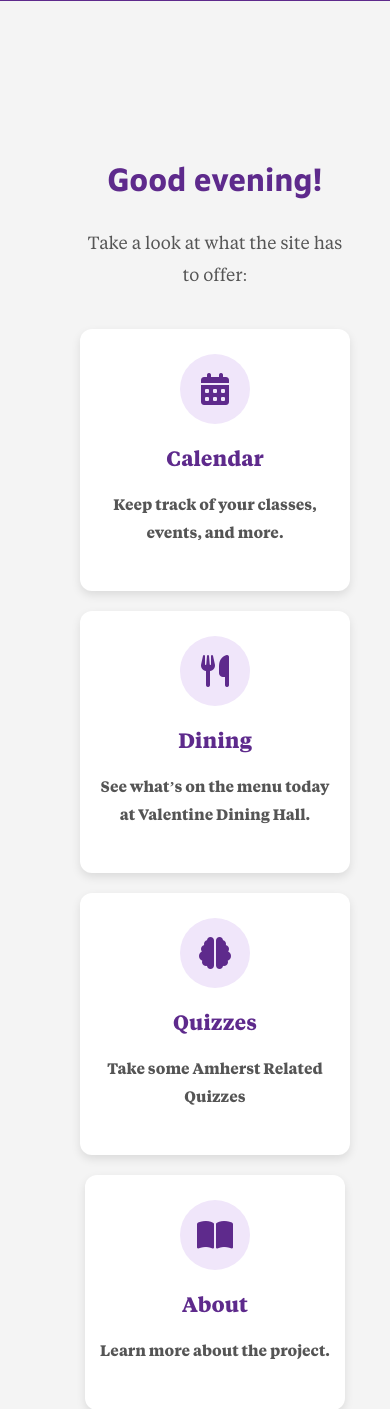
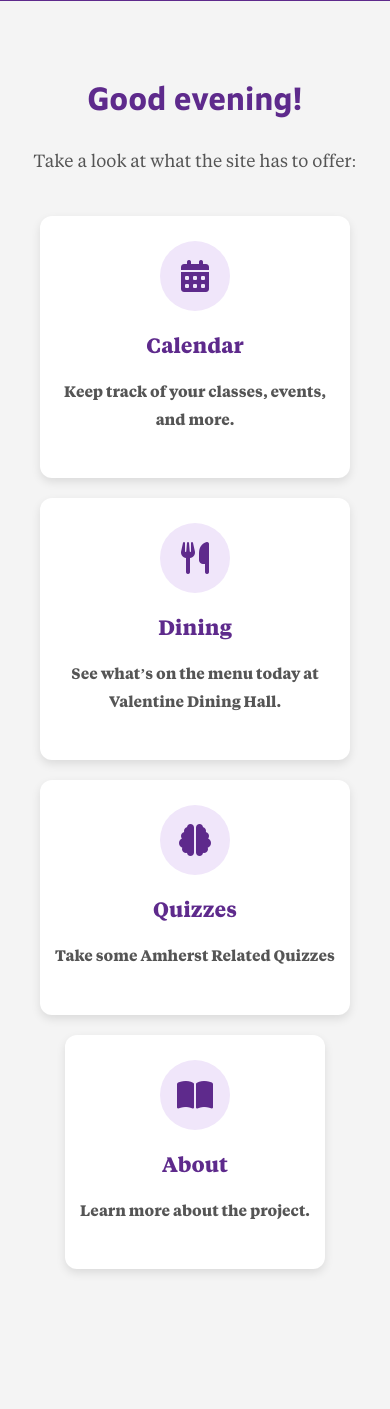
Before and after one commit to Veemon22/hci-amherst-college-student-site, a Flask app: template templates/home.html in a window 390 px wide. Shown: the part 351-1760 px from the top of the page. Run offline with Flask 3, Linux system fonts and the light colour scheme; the template is opened without the code that fills it, so the values that code supplies are empty.

Commit message:
Small mobile fixes

```diff
--- a/static/css/home.css
+++ b/static/css/home.css
@@ -1,8 +1,6 @@
 .home-container {
-    width: 100vw;
     max-width: 1000px;
     margin: 40px auto;
-    padding: 60px 60px;
     box-sizing: border-box;
     text-align: center;
 }
```
